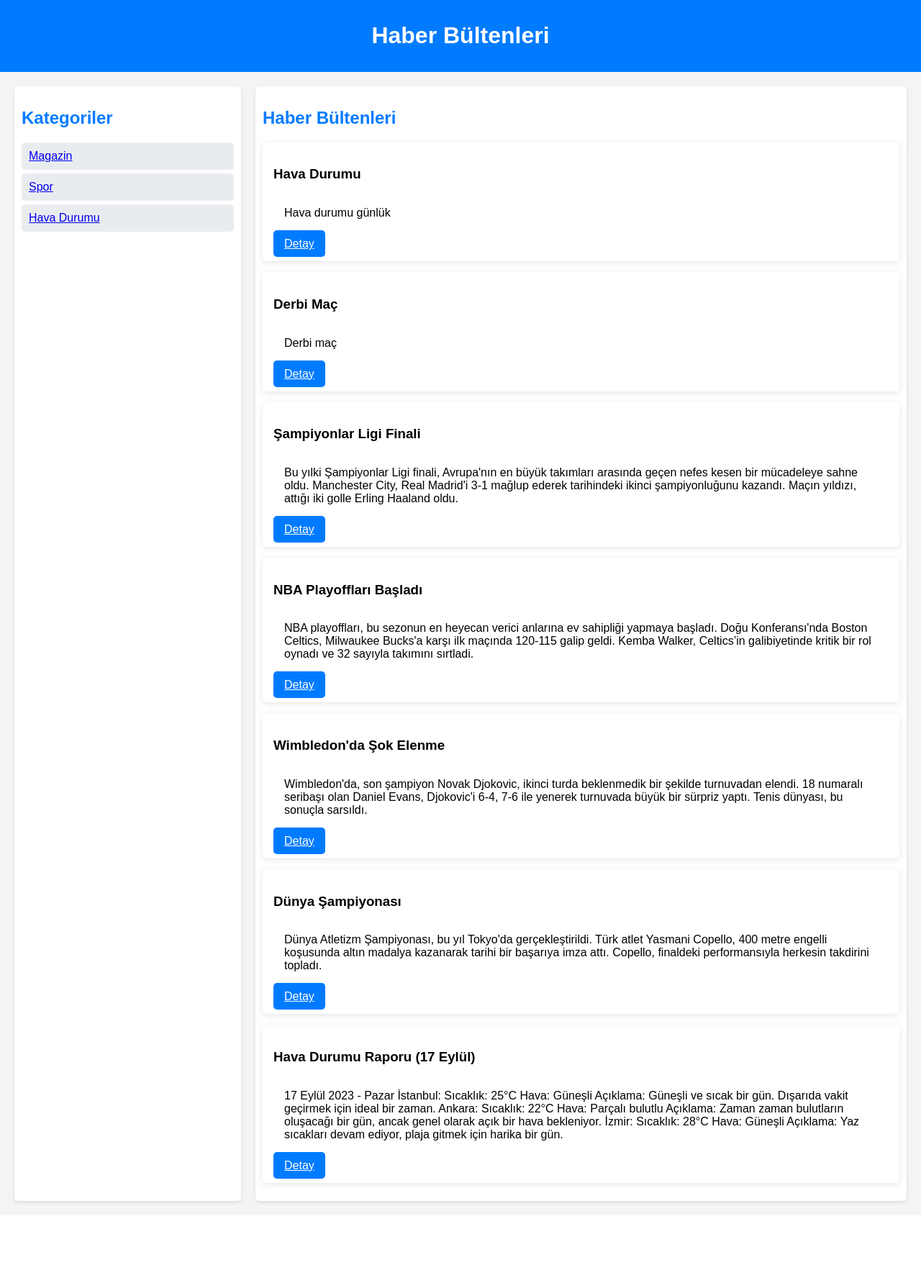
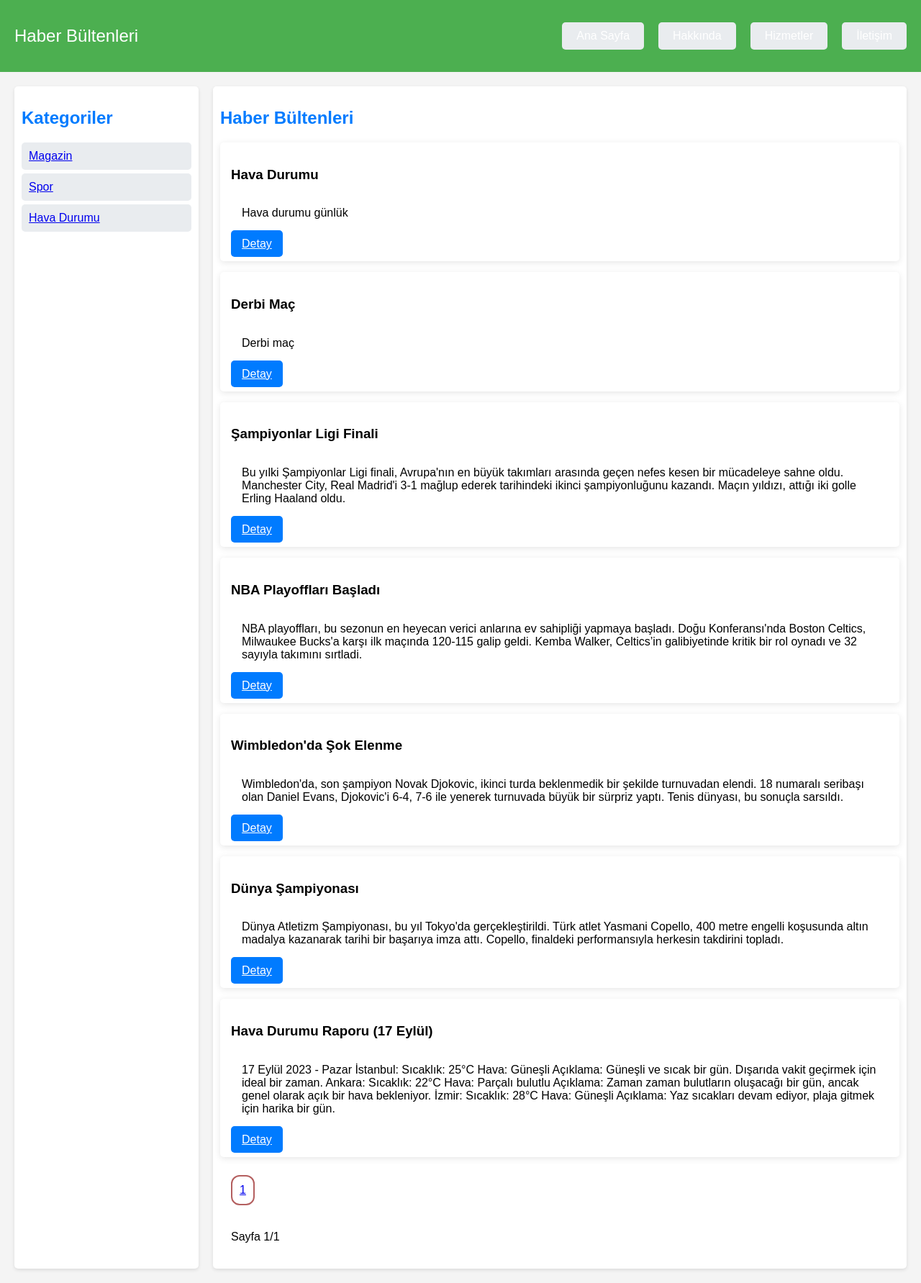
Before and after one commit to mertmisirli/django-newsletter, a Django app: page /newsletter in a window 1280 px wide. Shown: the whole page at 72% size. Before the commit the page ends 1675 px from the top, so only its background shows below. Run offline with Django 5.2, Linux system fonts and the light colour scheme; data comes from the database, SQL or seed files in the repository.

Commit message:
add navbar

```diff
--- a/newsletter/templates/newsletter.html
+++ b/newsletter/templates/newsletter.html
@@ -1,5 +1,6 @@
 <!DOCTYPE html>
 <html lang="tr">
+
 <head>
     <meta charset="UTF-8">
     <meta name="viewport" content="width=device-width, initial-scale=1.0">
@@ -11,61 +12,74 @@
             padding: 0;
             background-color: #f4f4f4;
         }
+
         header {
             background: #007BFF;
             color: white;
             padding: 10px;
             text-align: center;
         }
+
         .container {
             display: flex;
             margin: 20px;
         }
+
         .categories {
-            width: 25%; /* Sağdaki kategori bölümü */
+            width: 20%;
+            /* Sağdaki kategori bölümü */
             padding: 10px;
             background: #ffffff;
             margin-right: 20px;
             border-radius: 5px;
             box-shadow: 0 2px 5px rgba(0, 0, 0, 0.1);
         }
+
         .content {
-            width: 75%; /* Soldaki içerik bölümü */
+            width: 80%;
+            /* Soldaki içerik bölümü */
             padding: 10px;
             background: #ffffff;
             border-radius: 5px;
             box-shadow: 0 2px 5px rgba(0, 0, 0, 0.1);
         }
+
         ul {
             list-style-type: none;
             padding: 0;
         }
+
         li {
             background: #e9ecef;
             margin: 5px 0;
             padding: 10px;
             border-radius: 5px;
         }
+
         h2 {
             color: #007BFF;
         }
+
         p {
             padding: 15px;
             margin: 10px 0;
         }
     </style>
 </head>
+
 <body>
-    <header>
+    {% include 'partials/_navbar.html' %}
+    <!-- <header>
         <h1>Haber Bültenleri</h1>
-    </header>
+    </header> -->
 
     <div class="container">
+
         <div class="categories">
             <h2>Kategoriler</h2>
             <ul>
                 {% for c in newsletterCategories %}
-                    <li><a href="{% url 'category_newsletter' c.id%}">{{ c.title }}</a></li>
+                <li><a href="{% url 'category_newsletter' c.id%}">{{ c.title }}</a></li>
                 {% endfor %}
             </ul>
         </div>
@@ -73,9 +87,30 @@
         <div class="content">
             <h2>Haber Bültenleri</h2>
             {% for newsletter in newsletters %}
-                {% include 'partials/_newsletter_card.html' %}
+            {% include 'partials/_newsletter_card.html' %}
             {% endfor %}
+
+            <div>
+                <div style="display: flex;">
+                    {% for page in page_range %}
+                    <a href="?page={{ page }}">
+                        <p
+                            style="margin-left: 15px; padding: 10px; border-radius: 12px; cursor: pointer; border: 2px solid #b45f5f; ">
+                            {{ page }}
+                        </p>
+                    </a>
+                    {% endfor %}
+                </div>
+
+                {% if total_page_count != 0 %}
+                <p>Sayfa {{ current_page }}/{{ total_page_count }} </p>
+                {% else %}
+                {% endif %}
+            </div>
         </div>
+
+
     </div>
 </body>
+
 </html>
--- /dev/null
+++ b/newsletter/templates/partials/_navbar.html
@@ -0,0 +1,53 @@
+<nav class="navbar">
+    <div class="container-menu">
+        <a href="/newsletter" class="navbar-brand">Haber Bültenleri</a>
+        <ul class="navbar-menu">
+            <li><a href="/">Ana Sayfa</a></li>
+            <li><a href="/about/">Hakkında</a></li>
+            <li><a href="/services/">Hizmetler</a></li>
+            <li><a href="/contact/">İletişim</a></li>
+        </ul>
+    </div>
+</nav>
+
+<style>
+
+.navbar {
+    background-color: #4CAF50; /* Arka plan rengi */
+    padding: 10px 20px; /* İç boşluk */
+}
+
+.container-menu {
+    display: flex; /* Esnek düzen */
+    justify-content: space-between; /* Alanı dağıt */
+    align-items: center; /* Dikey ortalama */
+}
+
+.navbar-brand {
+    color: white; /* Yazı rengi */
+    text-decoration: none; /* Altı çizgiyi kaldır */
+    font-size: 24px; /* Yazı boyutu */
+}
+
+.navbar-menu {
+    list-style: none; /* Madde işaretlerini kaldır */
+    display: flex; /* Esnek düzen */
+}
+
+.navbar-menu li {
+    margin-left: 20px; /* Soldan boşluk */
+}
+
+.navbar-menu a {
+    color: white; /* Yazı rengi */
+    text-decoration: none; /* Altı çizgiyi kaldır */
+    padding: 5px 10px; /* İç boşluk */
+    transition: background-color 0.3s; /* Geçiş efekti */
+}
+
+.navbar-menu a:hover {
+    background-color: #45a049; /* Hover rengi */
+    border-radius: 4px; /* Köşeleri yuvarla */
+}
+
+</style>
--- a/newsletter/views.py
+++ b/newsletter/views.py
@@ -1,6 +1,9 @@
 from django.shortcuts import render
 from .models import Newsletter, NewsletterCategory
 from django.shortcuts import render, get_object_or_404
+from django.core.paginator import Paginator
+import math
+
 # Create your views here.
 # newsletterCategories = [
 #     {
@@ -35,9 +38,25 @@ def home(request):
     return render(request, "index.html")
 
 def newsletter(request):
+    newsletters = Newsletter.objects.all()
+    newsletters_length = len(newsletters)
+
+    total_page_count = math.ceil(newsletters_length / 10)
+
+    paginator = Paginator(newsletters, 10)
+    page_number = request.GET.get('page')
+
+    if page_number is None:
+        page_number = 1  # Varsayılan olarak 1. sayfayı al
+
+    page_obj = paginator.get_page(page_number)
+
     data = {
         "newsletterCategories" : NewsletterCategory.objects.all(),
-        "newsletters" : Newsletter.objects.all()
+        "newsletters" : page_obj,
+        'total_page_count' : total_page_count,
+        'page_range' : range(1, total_page_count + 1),
+        'current_page' : page_number
     }
 
     return render(request, "newsletter.html", data)
@@ -52,4 +71,26 @@ def news_detail(request, id):
 def category_newsletter(request, category_id):
     category = get_object_or_404(NewsletterCategory, id=category_id)
     newsletters = Newsletter.objects.filter(category=category)
-    return render(request, 'category_newsletter.html', {'newsletters': newsletters, 'category': category})
+
+    newsletters_length = len(newsletters)
+
+    total_page_count = math.ceil(newsletters_length / 4)
+    # Pagination ayarları
+    paginator = Paginator(newsletters, 4)
+    page_number = request.GET.get('page')
+
+    if page_number is None:
+        page_number = 1  # Varsayılan olarak 1. sayfayı al
+
+    page_obj = paginator.get_page(page_number)
+
+    return render(request, 'category_newsletter.html', {
+        'newsletters': page_obj,
+        'category': category,
+        'total_page_count' : total_page_count,
+        'page_range' : range(1, total_page_count + 1),
+        'current_page' : page_number
+    })
+    # category = get_object_or_404(NewsletterCategory, id=category_id)
+    # newsletters = Newsletter.objects.filter(category=category)
+    # return render(request, 'category_newsletter.html', {'newsletters': newsletters, 'category': category})
```
Also changed, not shown: newsletter/templates/category_newsletter.html (+23 -2 lines), newsletter/templates/news_detail.html (+5 -4 lines).
